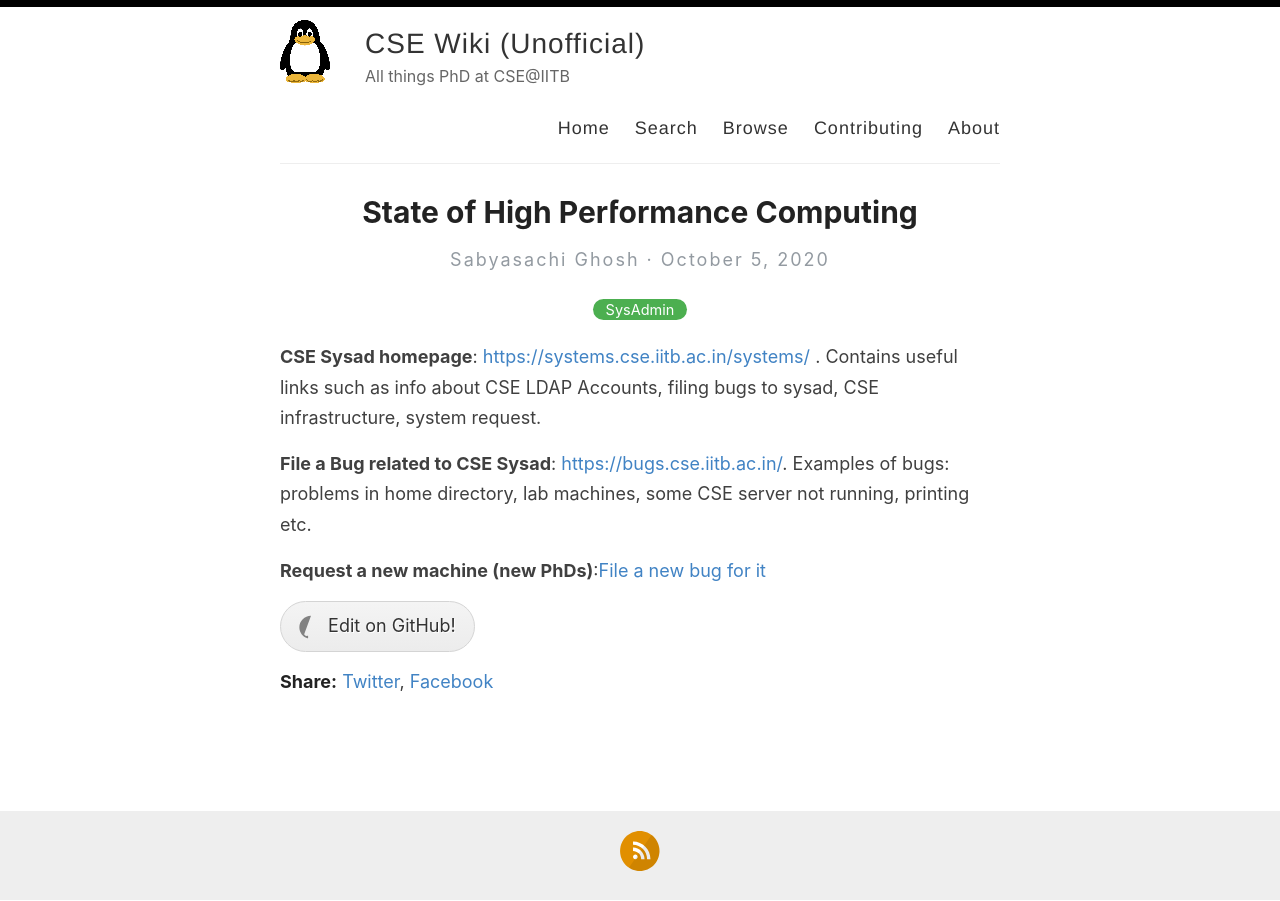
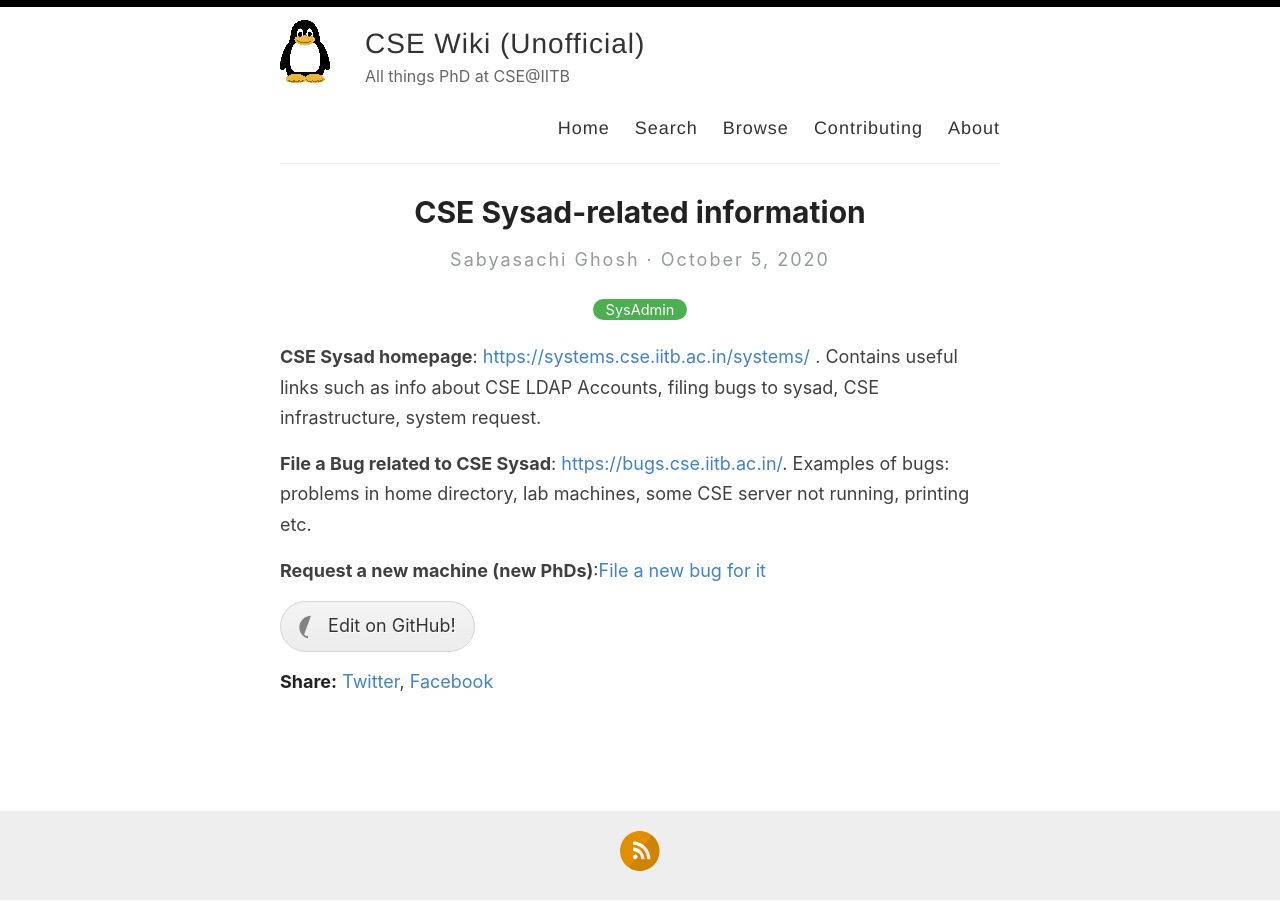
Before and after one commit to cse-iitb-wiki/cse-iitb-wiki.github.io, a Jekyll site: the page built from _posts/2020-10-05-CSE-Sysad.md, in a window 1280 px wide. Built offline with Jekyll 4.4.1, drawn with Linux system fonts in a browser that asks for light colours; nearby versions of some CDN libraries.

Commit message:
Update 2020-10-05-CSE-Sysad.md

```diff
--- a/_posts/2020-10-05-CSE-Sysad.md
+++ b/_posts/2020-10-05-CSE-Sysad.md
@@ -1,6 +1,6 @@
 ---
 layout: post
-title: State of High Performance Computing
+title: CSE Sysad-related information
 categories: [SysAdmin]
 author: Sabyasachi Ghosh
 ---
```
